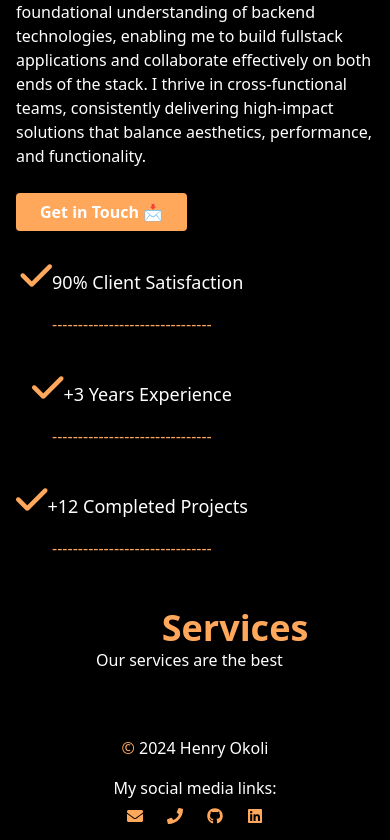
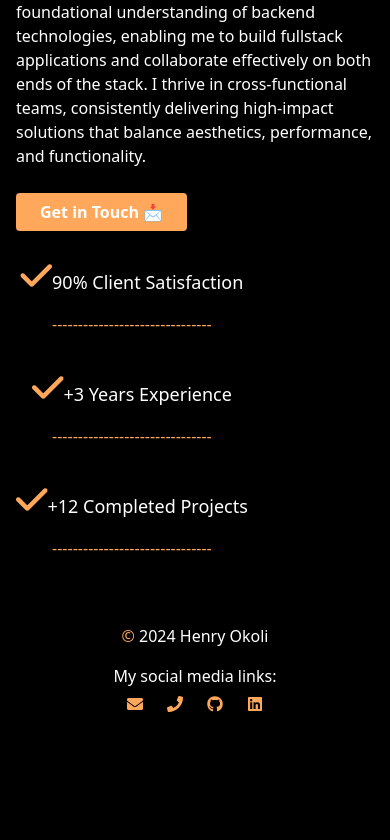
Before and after one commit to Henrypio/Henry-Okoli-Portfolio, a React (Vite) app: page /about in a window 390 px wide. Shown: the part 409-1249 px from the top of the page. After the commit the page ends 1137 px from the top, so only its background shows below. Built offline with nearby package versions, Linux system fonts and the light colour scheme.

Commit message:
responsiveness done

```diff
--- a/src/components/About.jsx
+++ b/src/components/About.jsx
@@ -59,7 +59,7 @@ const About = () => {
           </div>
         </div>
 
-        <Services />
+        {/* <Services /> */}
       </main>
 
       <Footer />
--- a/src/components/Services.jsx
+++ b/src/components/Services.jsx
@@ -1,12 +1,12 @@
-const Services = () => {
-  return (
-    <div className="ml-20 my-12">
-      <h1 className=" flex text-4xl text-[#FFA75B] items-center justify-center font-semibold ">
-        Services
-      </h1>
-      <p className="text-white">Our services are the best</p>
-    </div>
-  );
-};
+// const Services = () => {
+//   return (
+//     <div className="ml-20 my-12">
+//       <h1 className=" flex text-4xl text-[#FFA75B] items-center justify-center font-semibold ">
+//         Services
+//       </h1>
+//       <p className="text-white">Our services are the best</p>
+//     </div>
+//   );
+// };
 
-export default Services;
+// export default Services;
```
